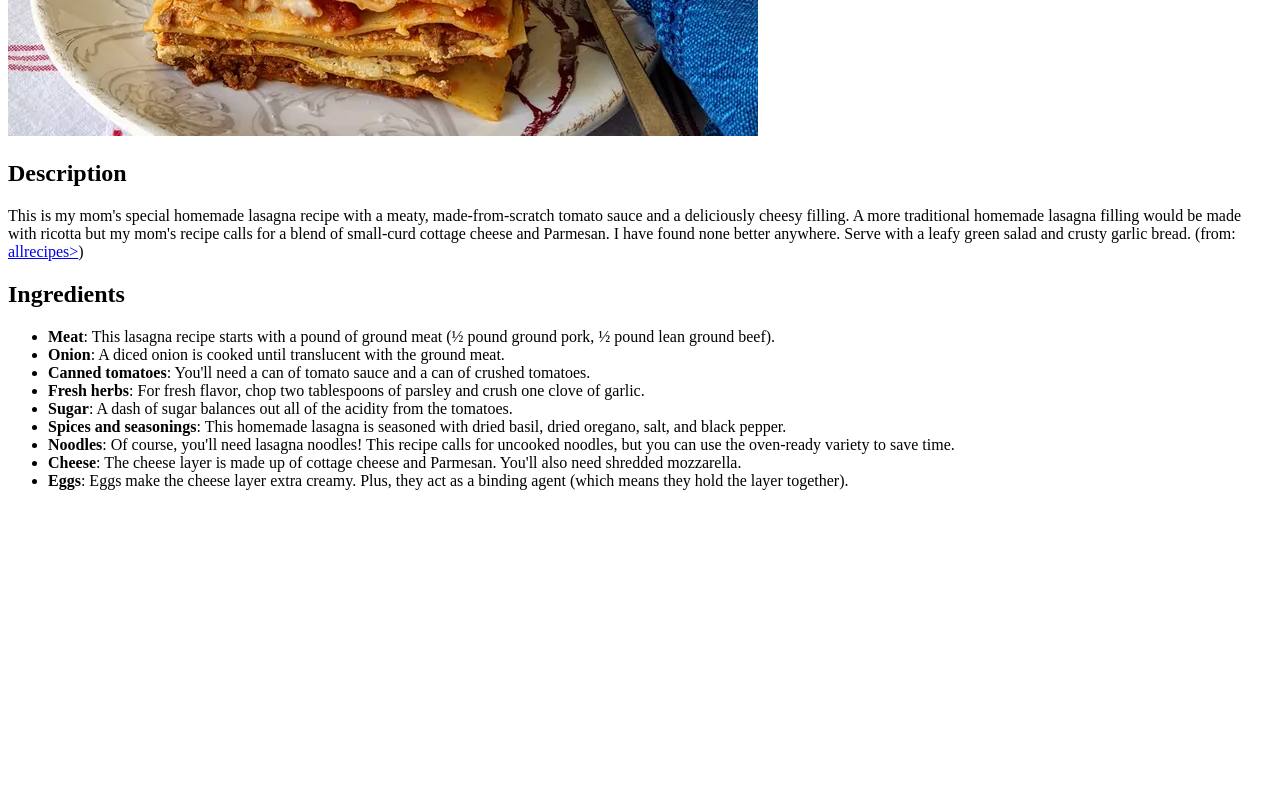
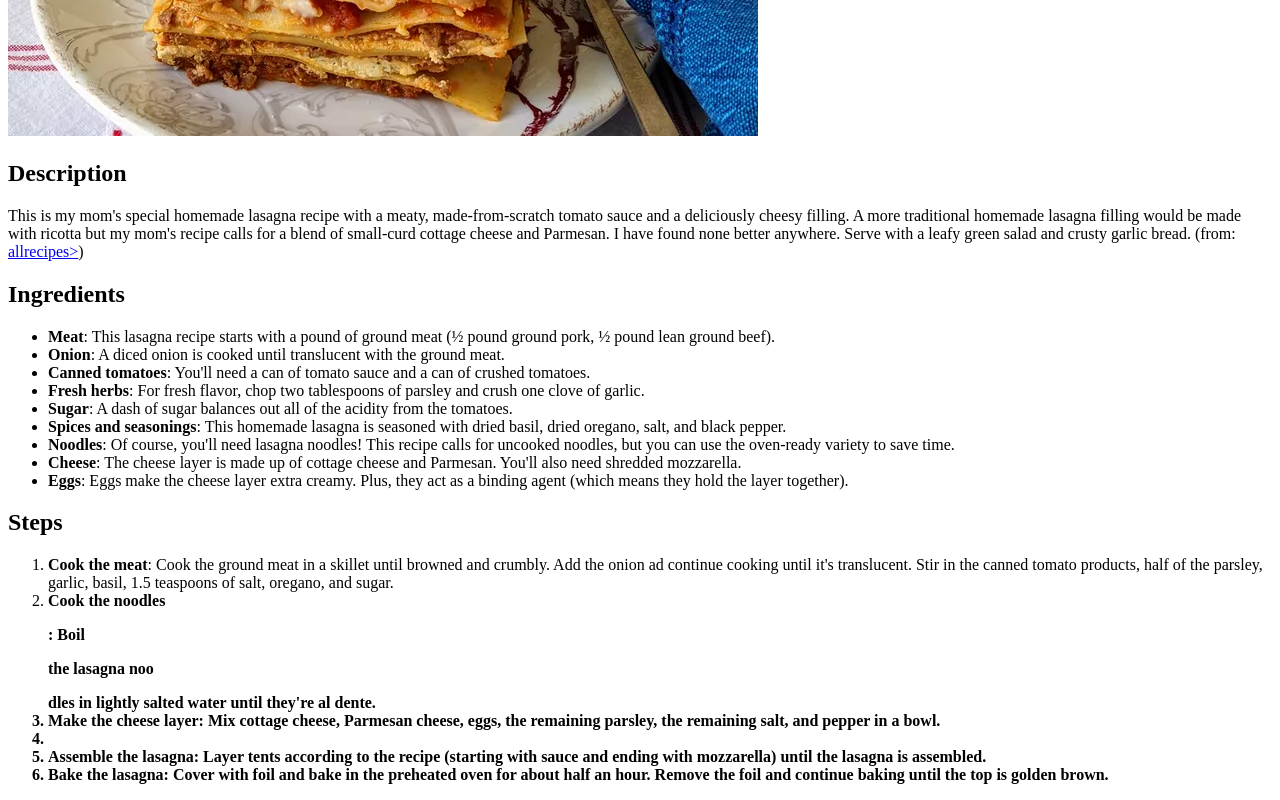
Before and after one commit to kenwongrph/odin-recipes, a plain HTML site: page recipes/lasagna.html in a window 1280 px wide. Shown: the part 444-1244 px from the top of the page. Before the commit the page ends 950 px from the top, so only its background shows below. Drawn offline with Linux system fonts and the light colour scheme.

Commit message:
Add steps to lasagna recipe

```diff
--- a/recipes/lasagna.html
+++ b/recipes/lasagna.html
@@ -24,6 +24,13 @@
         <li><strong>Cheese</strong>: The cheese layer is made up of cottage cheese and Parmesan. You'll also need shredded mozzarella.</li>
         <li><strong>Eggs</strong>: Eggs make the cheese layer extra creamy. Plus, they act as a binding agent (which means they hold the layer together).</li>
     </ul>
-
+    <h2>Steps</h2>
+    <ol>
+        <li><strong>Cook the meat</strong>: Cook the ground meat in a skillet until browned and crumbly. Add the onion ad continue cooking until it's translucent. Stir in the canned tomato products, half of the parsley, garlic, basil, 1.5 teaspoons of salt, oregano, and sugar.</li>
+        <li><strong>Cook the noodles</p>: Boil<p> the lasagna noo</p>dles in lightly salted water until they're al dente.</li>
+        <li><strong>Make the cheese layer</strong>: Mix cottage cheese, Parmesan cheese, eggs, the remaining parsley, the remaining salt, and pepper in a bowl.<li>
+        <li><strong>Assemble the lasagna</strong>: Layer tents according to the recipe (starting with sauce and ending with mozzarella) until the lasagna is assembled.</li>
+        <li><strong>Bake the lasagna</strong>: Cover with foil and bake in the preheated oven for about half an hour. Remove the foil and continue baking until the top is golden brown.</li>
+    </ol>
 </body>
 </html>
```
